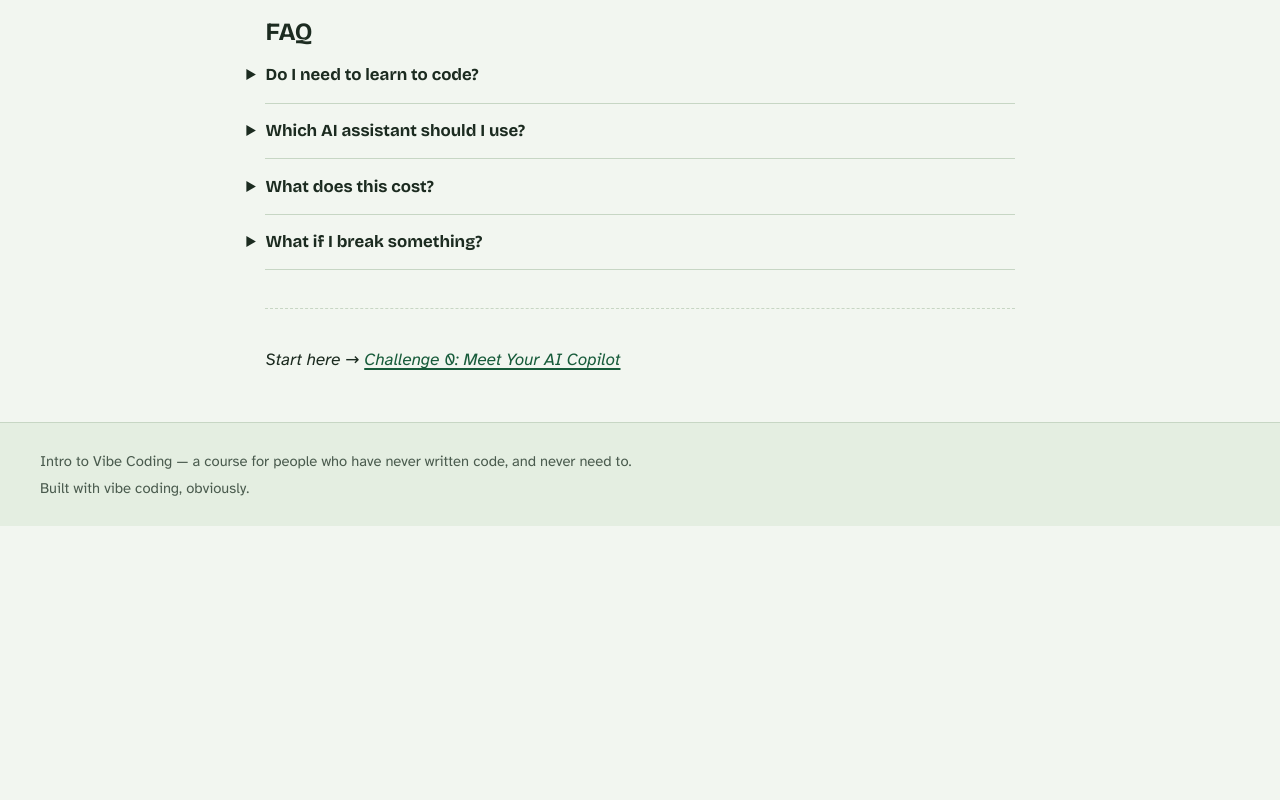
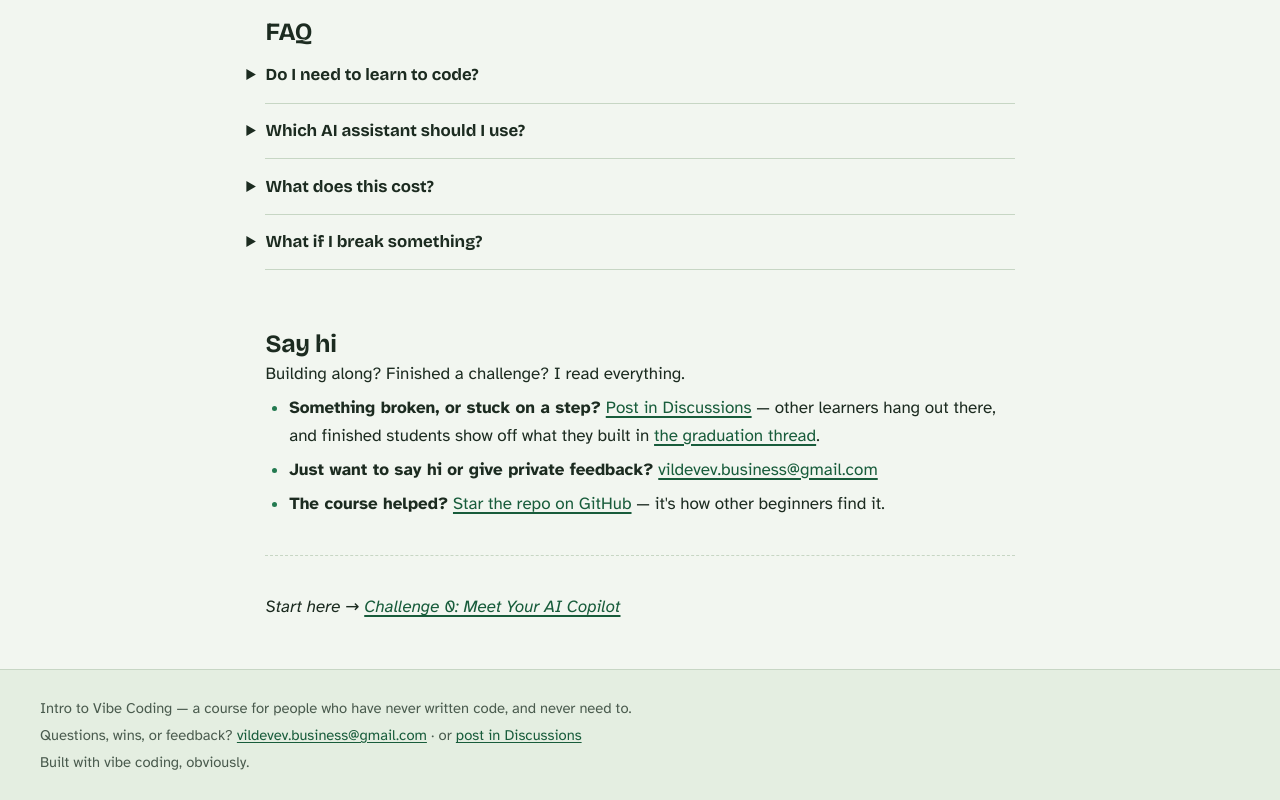
Before and after one commit to vildevev/intro-to-vibe-coding, a website: page docs/index.html in a window 1280 px wide. Shown: the part 2257-3057 px from the top of the page. Before the commit the page ends 2783 px from the top, so only its background shows below. Drawn offline with nearby package versions, Linux system fonts and the light colour scheme; a web font is replaced by a local one.

Commit message:
engagement: contact email, Discussions links, graduation thread on capstone + home

```diff
--- a/build.mjs
+++ b/build.mjs
@@ -104,6 +104,7 @@ ${body}
 </main>
 <footer class="foot">
   <p>Intro to Vibe Coding — a course for people who have never written code, and never need to.</p>
+  <p>Questions, wins, or feedback? <a href="mailto:vildevev.business@gmail.com">vildevev.business@gmail.com</a> · or <a href="https://github.com/vildevev/intro-to-vibe-coding/discussions">post in Discussions</a></p>
   <p>Built with vibe coding, obviously.</p>
 </footer>
 </body>
--- a/docs/assets/style.css
+++ b/docs/assets/style.css
@@ -522,6 +522,13 @@ body {
 }
 .foot p + p { margin-top: 0.2em; }
 
+.foot a {
+  color: var(--green-deep);
+  text-decoration: underline;
+  text-underline-offset: 2px;
+}
+.foot a:hover { color: var(--ink); }
+
 /* ---------- small screens ---------- */
 
 @media (max-width: 780px) {
--- a/docs/index.html
+++ b/docs/index.html
@@ -131,6 +131,13 @@ Challenge 6 is free (GitHub Pages).</div></details>
 <details class="faq"><summary>What if I break something?</summary><div class="faq-a">
 That&#39;s the point of Challenge 1. Git is a time machine — and by Challenge 2
 you&#39;ll know how to verify nothing dangerous got saved.</div></details>
+</section><section class="sec"><h2>Say hi</h2>
+<p>Building along? Finished a challenge? I read everything.</p>
+<ul>
+<li><strong>Something broken, or stuck on a step?</strong> <a href="https://github.com/vildevev/intro-to-vibe-coding/discussions">Post in Discussions</a> — other learners hang out there, and finished students show off what they built in <a href="https://github.com/vildevev/intro-to-vibe-coding/discussions/1">the graduation thread</a>.</li>
+<li><strong>Just want to say hi or give private feedback?</strong> <a href="mailto:vildevev.business@gmail.com">vildevev.business@gmail.com</a></li>
+<li><strong>The course helped?</strong> <a href="https://github.com/vildevev/intro-to-vibe-coding">Star the repo on GitHub</a> — it&#39;s how other beginners find it.</li>
+</ul>
 <hr>
 <p><em>Start here → <a href="challenges/00-setup/">Challenge 0: Meet Your AI Copilot</a></em></p>
 </section>
@@ -138,6 +145,7 @@ you&#39;ll know how to verify nothing dangerous got saved.</div></details>
 </main>
 <footer class="foot">
   <p>Intro to Vibe Coding — a course for people who have never written code, and never need to.</p>
+  <p>Questions, wins, or feedback? <a href="mailto:vildevev.business@gmail.com">vildevev.business@gmail.com</a> · or <a href="https://github.com/vildevev/intro-to-vibe-coding/discussions">post in Discussions</a></p>
   <p>Built with vibe coding, obviously.</p>
 </footer>
 </body>
--- a/site/style.css
+++ b/site/style.css
@@ -522,6 +522,13 @@ body {
 }
 .foot p + p { margin-top: 0.2em; }
 
+.foot a {
+  color: var(--green-deep);
+  text-decoration: underline;
+  text-underline-offset: 2px;
+}
+.foot a:hover { color: var(--ink); }
+
 /* ---------- small screens ---------- */
 
 @media (max-width: 780px) {
```
Also changed, not shown: 07-capstone/CHALLENGE.md (+8 -0 lines), docs/challenges/00-setup/index.html (+1 -0 lines), docs/challenges/01-git-time-machine/index.html (+1 -0 lines), docs/challenges/02-secrets-and-env/index.html (+1 -0 lines), docs/challenges/03-prompt-like-a-pro/index.html (+1 -0 lines), docs/challenges/04-debug-red-text/index.html (+1 -0 lines), docs/challenges/05-review-the-diff/index.html (+1 -0 lines), docs/challenges/06-ship-it/index.html (+1 -0 lines), docs/challenges/07-capstone/index.html (+7 -0 lines), docs/cheatsheet/index.html (+1 -0 lines), README.md.
